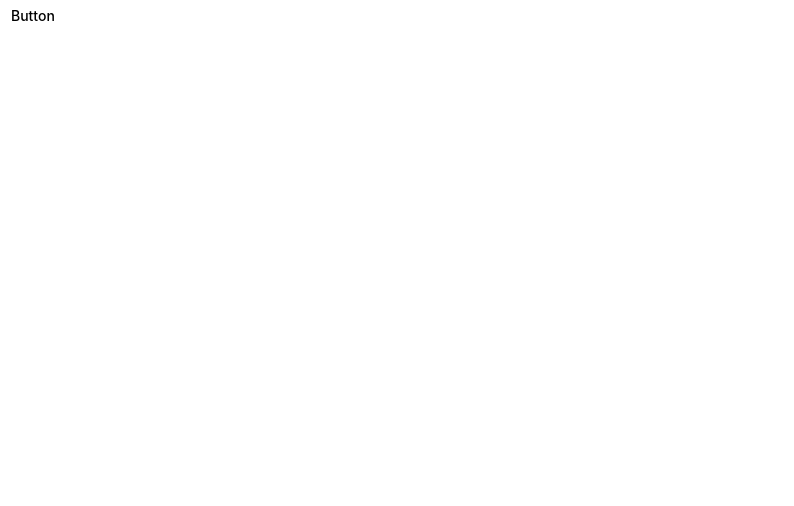
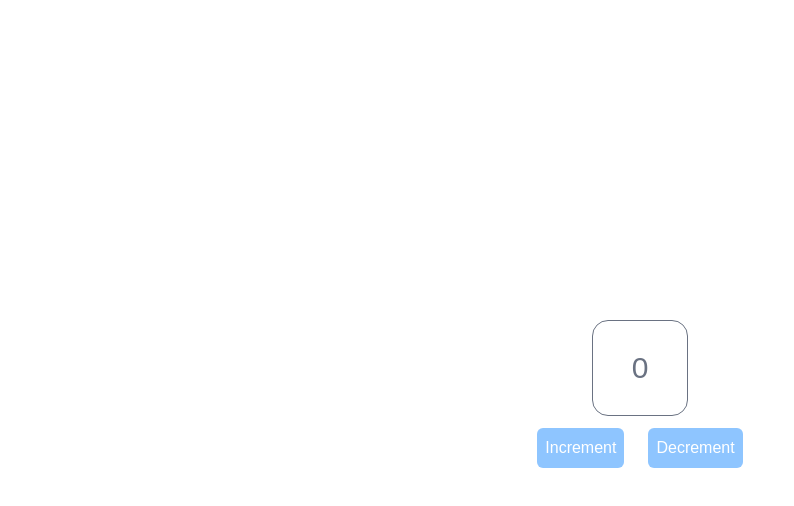
Before and after one commit to ZeroaNinea/Zustand-Complete-Course, a React (Vite) app: page / in a window 1280 px wide. Shown: the top 506 px of the page, without its empty margins (0-794 px from the left). Built offline with nearby package versions, Linux system fonts and the light colour scheme.

Commit message:
a counter implemented

```diff
--- a/package.json
+++ b/package.json
@@ -18,7 +18,6 @@
     "radix-ui": "^1.4.3",
     "react": "^19.2.4",
     "react-dom": "^19.2.4",
-    "shadcn": "^4.2.0",
     "tailwind-merge": "^3.5.0",
     "tw-animate-css": "^1.4.0",
     "zustand": "^5.0.12"
--- a/src/App.tsx
+++ b/src/App.tsx
@@ -2,9 +2,6 @@ import { create } from 'zustand';
 
 import './App.css';
 
-import { Button } from './components/ui/button';
-
-function App() {
 const useStore = create<{
   count: number;
   inc: () => void;
@@ -15,9 +12,30 @@ function App() {
   dec: () => set((state) => ({ count: state.count - 1 })),
 }));
 
+function App() {
+  const store = useStore();
+
   return (
     <>
-      <Button onClick={useStore.getState().inc}>Button</Button>
+      <main>
+        <div className="border border-gray-500 w-24 h-24 flex items-center justify-center rounded-2xl text-gray-500 text-3xl font-medium">
+          {store.count}
+        </div>
+        <div>
+          <button
+            onClick={store.inc}
+            className="rounded-md p-2 m-3 bg-blue-300 hover:bg-blue-400 text-white active:bg-blue-500 cursor-pointer"
+          >
+            Increment
+          </button>
+          <button
+            onClick={store.dec}
+            className="rounded-md p-2 m-3 bg-blue-300 hover:bg-blue-400 text-white active:bg-blue-500 cursor-pointer"
+          >
+            Decrement
+          </button>
+        </div>
+      </main>
     </>
   );
 }
--- a/src/components/ui/button.tsx
+++ /dev/null
@@ -1,68 +0,0 @@
-import * as React from 'react';
-import { cva, type VariantProps } from 'class-variance-authority';
-import { Slot } from 'radix-ui';
-
-import { cn } from '../../lib/utils';
-
-const buttonVariants = cva(
-  "group/button inline-flex shrink-0 items-center justify-center rounded-lg border border-transparent bg-clip-padding text-sm font-medium whitespace-nowrap transition-all outline-none select-none focus-visible:border-ring focus-visible:ring-3 focus-visible:ring-ring/50 active:not-aria-[haspopup]:translate-y-px disabled:pointer-events-none disabled:opacity-50 aria-invalid:border-destructive aria-invalid:ring-3 aria-invalid:ring-destructive/20 dark:aria-invalid:border-destructive/50 dark:aria-invalid:ring-destructive/40 [&_svg]:pointer-events-none [&_svg]:shrink-0 [&_svg:not([class*='size-'])]:size-4",
-  {
-    variants: {
-      variant: {
-        default: 'bg-primary text-primary-foreground [a]:hover:bg-primary/80',
-        outline:
-          'border-border bg-background hover:bg-muted hover:text-foreground aria-expanded:bg-muted aria-expanded:text-foreground dark:border-input dark:bg-input/30 dark:hover:bg-input/50',
-        secondary:
-          'bg-secondary text-secondary-foreground hover:bg-secondary/80 aria-expanded:bg-secondary aria-expanded:text-secondary-foreground',
-        ghost:
-          'hover:bg-muted hover:text-foreground aria-expanded:bg-muted aria-expanded:text-foreground dark:hover:bg-muted/50',
-        destructive:
-          'bg-destructive/10 text-destructive hover:bg-destructive/20 focus-visible:border-destructive/40 focus-visible:ring-destructive/20 dark:bg-destructive/20 dark:hover:bg-destructive/30 dark:focus-visible:ring-destructive/40',
-        link: 'text-primary underline-offset-4 hover:underline',
-      },
-      size: {
-        default:
-          'h-8 gap-1.5 px-2.5 has-data-[icon=inline-end]:pr-2 has-data-[icon=inline-start]:pl-2',
-        xs: "h-6 gap-1 rounded-[min(var(--radius-md),10px)] px-2 text-xs in-data-[slot=button-group]:rounded-lg has-data-[icon=inline-end]:pr-1.5 has-data-[icon=inline-start]:pl-1.5 [&_svg:not([class*='size-'])]:size-3",
-        sm: "h-7 gap-1 rounded-[min(var(--radius-md),12px)] px-2.5 text-[0.8rem] in-data-[slot=button-group]:rounded-lg has-data-[icon=inline-end]:pr-1.5 has-data-[icon=inline-start]:pl-1.5 [&_svg:not([class*='size-'])]:size-3.5",
-        lg: 'h-9 gap-1.5 px-2.5 has-data-[icon=inline-end]:pr-2 has-data-[icon=inline-start]:pl-2',
-        icon: 'size-8',
-        'icon-xs':
-          "size-6 rounded-[min(var(--radius-md),10px)] in-data-[slot=button-group]:rounded-lg [&_svg:not([class*='size-'])]:size-3",
-        'icon-sm':
-          'size-7 rounded-[min(var(--radius-md),12px)] in-data-[slot=button-group]:rounded-lg',
-        'icon-lg': 'size-9',
-      },
-    },
-    defaultVariants: {
-      variant: 'default',
-      size: 'default',
-    },
-  },
-);
-
-function Button({
-  className,
-  variant = 'default',
-  size = 'default',
-  asChild = false,
-  ...props
-}: React.ComponentProps<'button'> &
-  VariantProps<typeof buttonVariants> & {
-    asChild?: boolean;
-  }) {
-  const Comp = asChild ? Slot.Root : 'button';
-
-  return (
-    <Comp
-      data-slot="button"
-      data-variant={variant}
-      data-size={size}
-      className={cn(buttonVariants({ variant, size, className }))}
-      {...props}
-    />
-  );
-}
-
-// eslint-disable-next-line react-refresh/only-export-components
-export { Button, buttonVariants };
--- a/src/index.css
+++ b/src/index.css
@@ -1,4 +1,19 @@
 @import 'tailwindcss';
 @import 'tw-animate-css';
-@import 'shadcn/tailwind.css';
 @import '@fontsource-variable/geist';
+
+body {
+  width: 100%;
+  margin: 0 auto;
+  font-family: 'Geist', sans-serif;
+  -webkit-font-smoothing: antialiased;
+  -moz-osx-font-smoothing: grayscale;
+}
+
+main {
+  display: flex;
+  flex-direction: column;
+  align-items: center;
+  justify-content: center;
+  height: 100vh;
+}
```
Also changed, not shown: components.json (deleted), 1 other file (tests, documents, lock files or other folders). Lines whose indentation alone changed are shown as unchanged.
